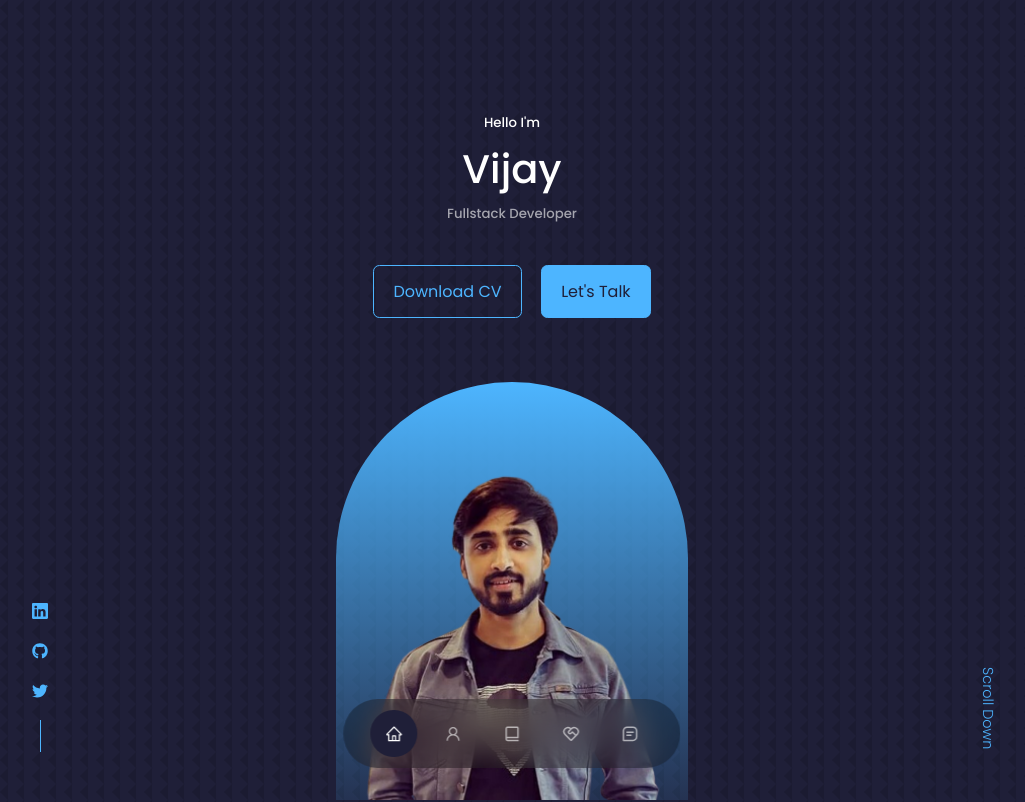
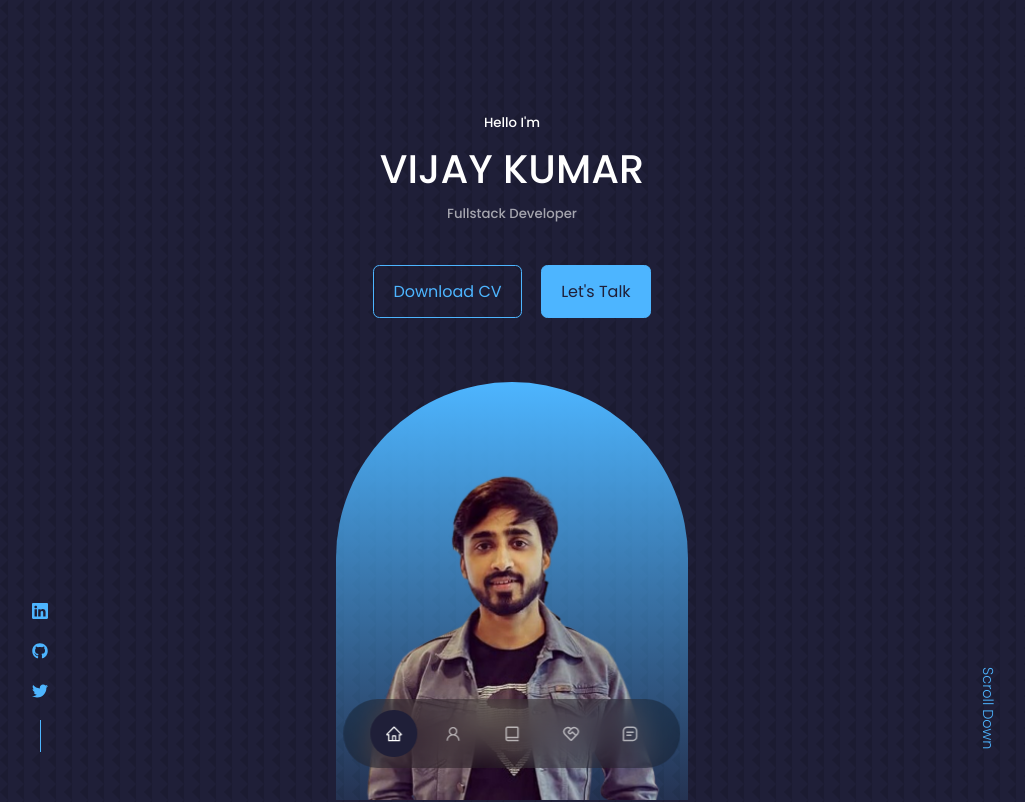
Before and after one commit to iamvijaykr/PersonalProfile, a React (Create React App) app: page / in a window 1280 px wide. Shown: the top 802 px of the page, without its empty margins (128-1153 px from the left). Built offline with nearby package versions, Linux system fonts and the light colour scheme.

Commit message:
change in title in index.html

```diff
--- a/public/index.html
+++ b/public/index.html
@@ -4,7 +4,7 @@
   <meta charset="UTF-8">
   <meta http-equiv="X-UA-Compatible" content="IE=edge">
   <meta name="viewport" content="width=device-width, initial-scale=1.0">
-  <title>The</title>
+  <title>Vijay_Kumar</title>
 </head>
 <body>
   <div id="root"></div>
--- a/src/components/header/Header.jsx
+++ b/src/components/header/Header.jsx
@@ -9,7 +9,7 @@ const Header = () => {
     <header>
       <div className="container header__container">
         <h5>Hello I'm</h5>
-        <h1>Vijay</h1>
+        <h1>VIJAY KUMAR </h1>
         <h5 className="text-light">Fullstack Developer</h5>
         <CTA />
         <HeaderSocial />
```
